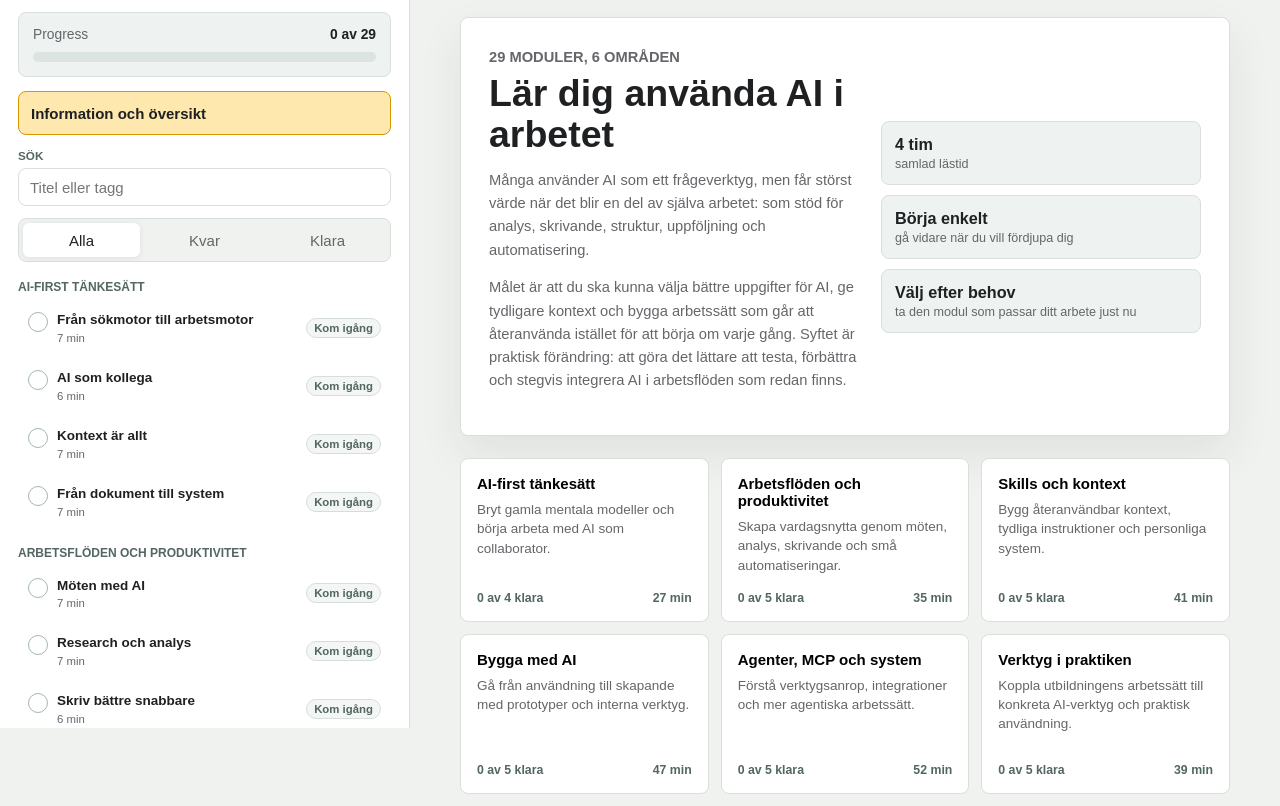
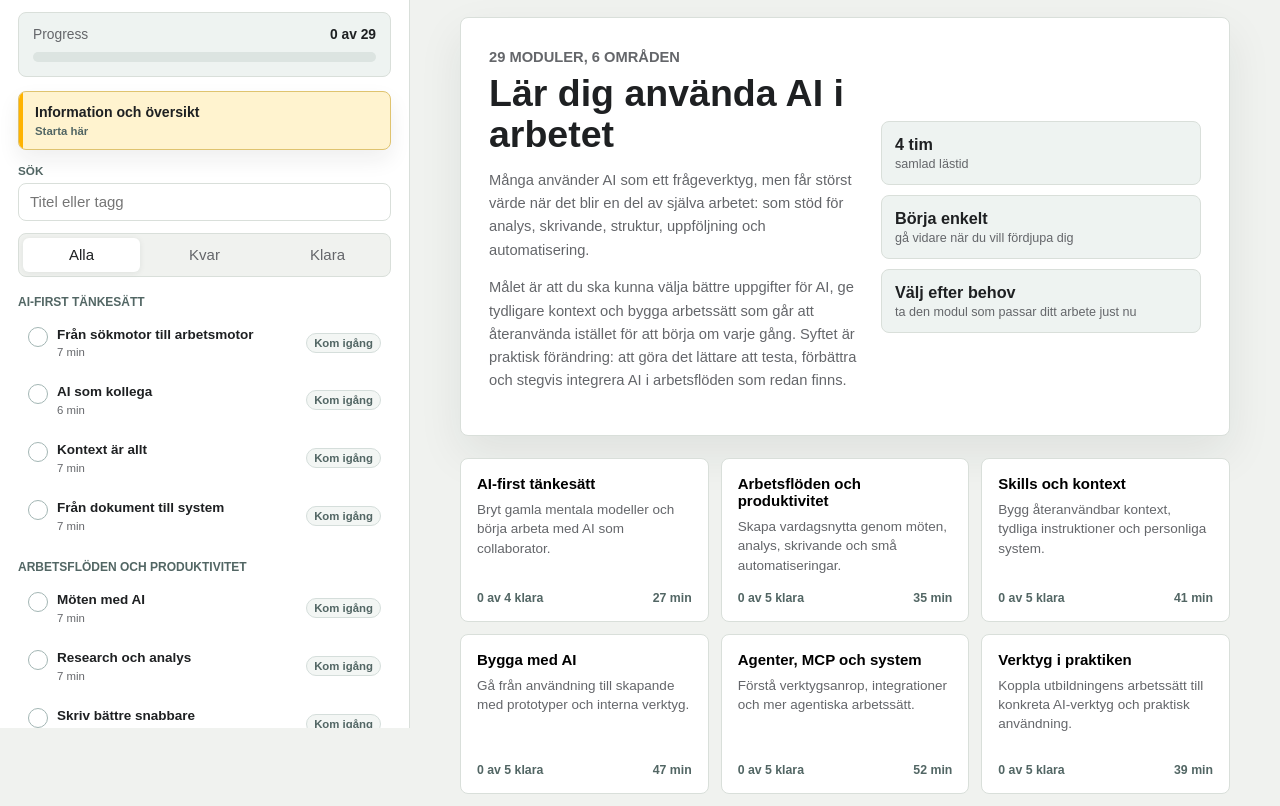
Before and after one commit to wendefors/AI-Academy, a website: page index.html in a window 1280 px wide. Shown: the part 72-878 px from the top of the page. Drawn offline with Linux system fonts and the light colour scheme.

Commit message:
Enhance home button structure and styles
Split the home button label into title and meta spans in index.html and update styles to improve hierarchy and visuals. CSS changes make the button relative, increase height and padding, add an accent bar (::before), box shadows, refined colors, and separate rules for .home-button-title and .home-button-meta. Hover/active states updated to match the new palette and spacing.

```diff
--- a/index.html
+++ b/index.html
@@ -28,7 +28,8 @@
         </section>
 
         <button id="homeButton" class="home-button is-active" type="button">
-          <span>Information och översikt</span>
+          <span class="home-button-title">Information och översikt</span>
+          <span class="home-button-meta">Starta här</span>
         </button>
 
         <label class="search-field">
--- a/styles.css
+++ b/styles.css
@@ -136,27 +136,52 @@ button {
 }
 
 .home-button {
+  position: relative;
   width: 100%;
-  min-height: 44px;
+  min-height: 56px;
   margin-bottom: 14px;
-  padding: 11px 12px;
-  border: 1px solid var(--secondary);
+  padding: 12px 14px 12px 16px;
+  overflow: hidden;
+  border: 1px solid #ead9a8;
   border-radius: 8px;
-  background: #fff4d6;
+  background: #fff9ea;
   color: var(--ink);
-  font-weight: 800;
   text-align: left;
   cursor: pointer;
+  box-shadow: 0 8px 18px rgba(30, 32, 34, 0.05);
 }
 
-.home-button span {
+.home-button::before {
+  content: "";
+  position: absolute;
+  inset: 0 auto 0 0;
+  width: 4px;
+  background: var(--primary);
+}
+
+.home-button-title,
+.home-button-meta {
   display: block;
+}
+
+.home-button-title {
+  font-size: 0.94rem;
+  font-weight: 800;
+  line-height: 1.25;
+}
+
+.home-button-meta {
+  margin-top: 3px;
+  color: var(--secondary-dark);
+  font-size: 0.76rem;
+  font-weight: 700;
 }
 
 .home-button:hover,
 .home-button.is-active {
-  border-color: #d99500;
-  background: #ffe8ad;
+  border-color: #dfc36f;
+  background: #fff3cf;
+  box-shadow: 0 10px 22px rgba(30, 32, 34, 0.07);
 }
 
 .search-field {
```
